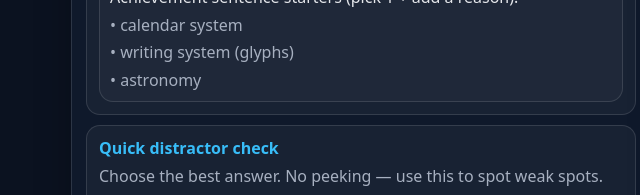
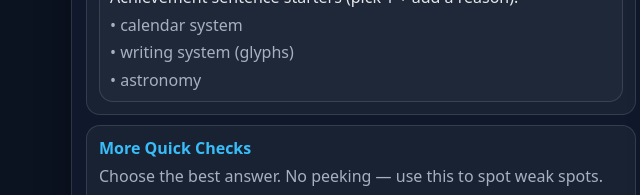
Before and after one commit to jcharlesarts/Narammurabi-Site, a plain HTML site: page readings/ea_study.html in a window 1280 px wide. Shown: the part 1220-1415 px from the top of the page, 35-675 px from the left. Drawn offline with Linux system fonts and the light colour scheme.

Commit message:
Rename 'Quick distractor check' to 'More Quick Checks'

```diff
--- a/readings/ea_study.html
+++ b/readings/ea_study.html
@@ -324,7 +324,7 @@
       </div>
 
       <div class="box">
-        <strong>Quick distractor check</strong>
+        <strong>More Quick Checks</strong>
         <div class="muted" style="margin-top:6px;">
           Choose the best answer. No peeking — use this to spot weak spots.
         </div>
```
